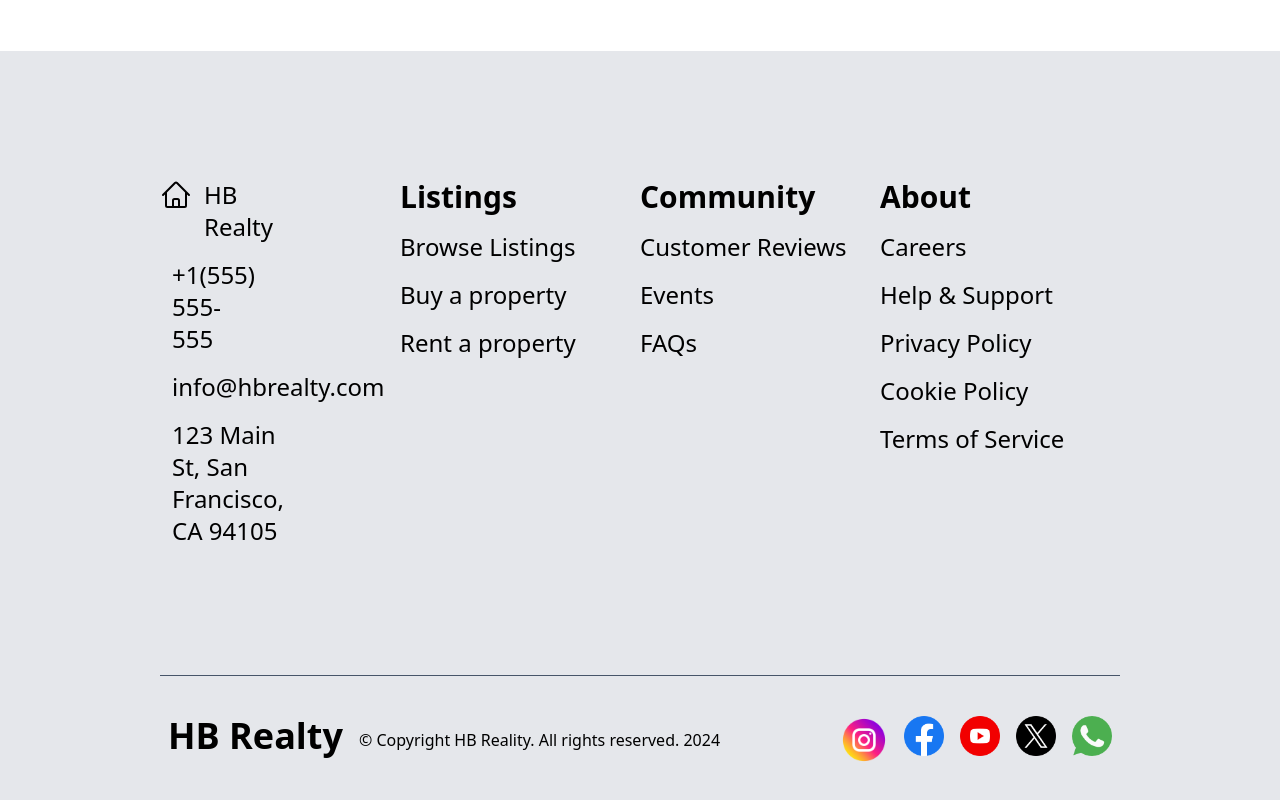
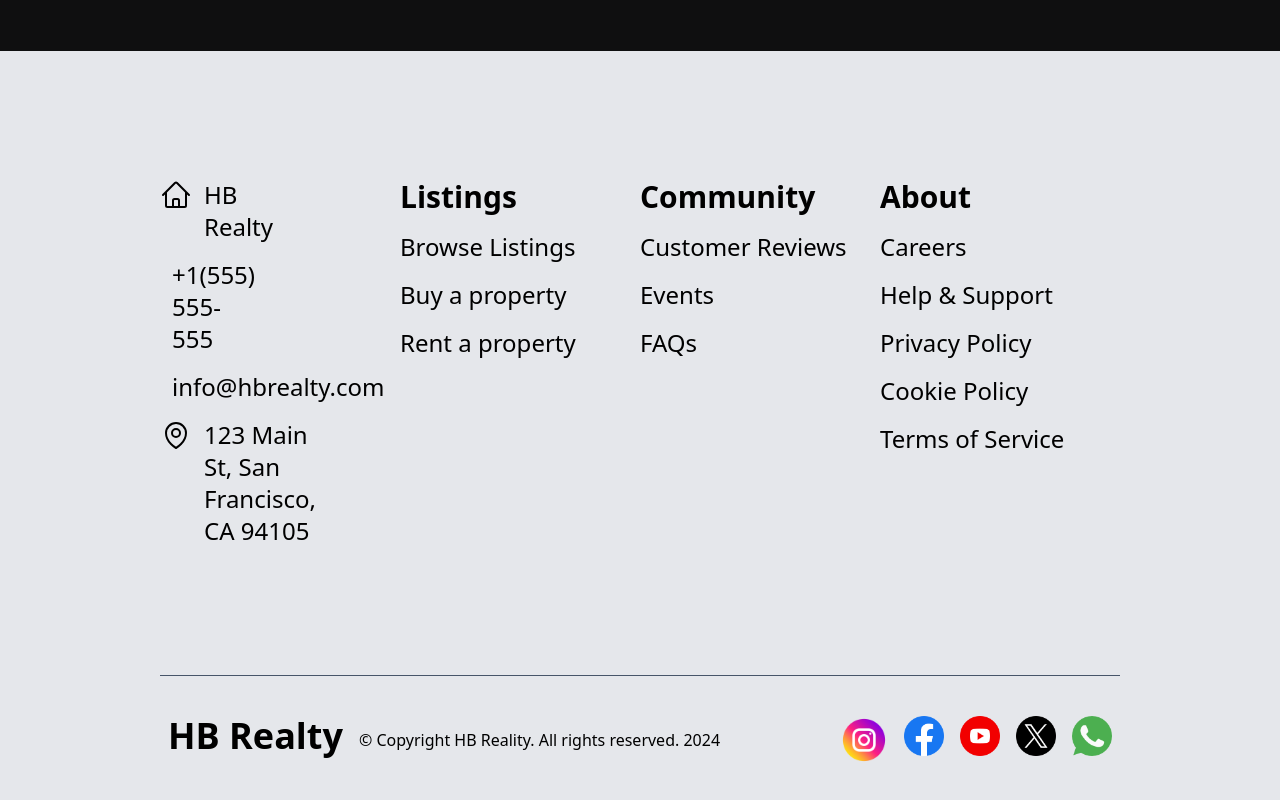
Before and after one commit to HarshitBakrania/HB-Realty, a React (Vite) app in the folder client/: page / in a window 1280 px wide. Shown: the part 1501-2301 px from the top of the page. Built offline with nearby package versions, Linux system fonts and the light colour scheme; no server answers.

Commit message:
homepage UI changes

```diff
--- a/client/src/components/Footer.jsx
+++ b/client/src/components/Footer.jsx
@@ -23,7 +23,7 @@ export default function Footer() {
             <div>info@hbrealty.com</div>
           </div>
           <div className="flex gap-3">
-            <MapPin />
+            <div><MapPin /></div>
             <div>123 Main St, San Francisco, CA 94105</div>
           </div>
         </div>
--- a/client/src/pages/Homepage.jsx
+++ b/client/src/pages/Homepage.jsx
@@ -12,7 +12,7 @@ export const Homepage = () => {
   const { currentUser } = useContext(AuthContext);
 
   return (
-    <div className="bg-background-color h-screen">
+    <div className="bg-background-color">
       <NavBar />
       <div className="p-40">
         <div className="grid grid-cols-2">
```
